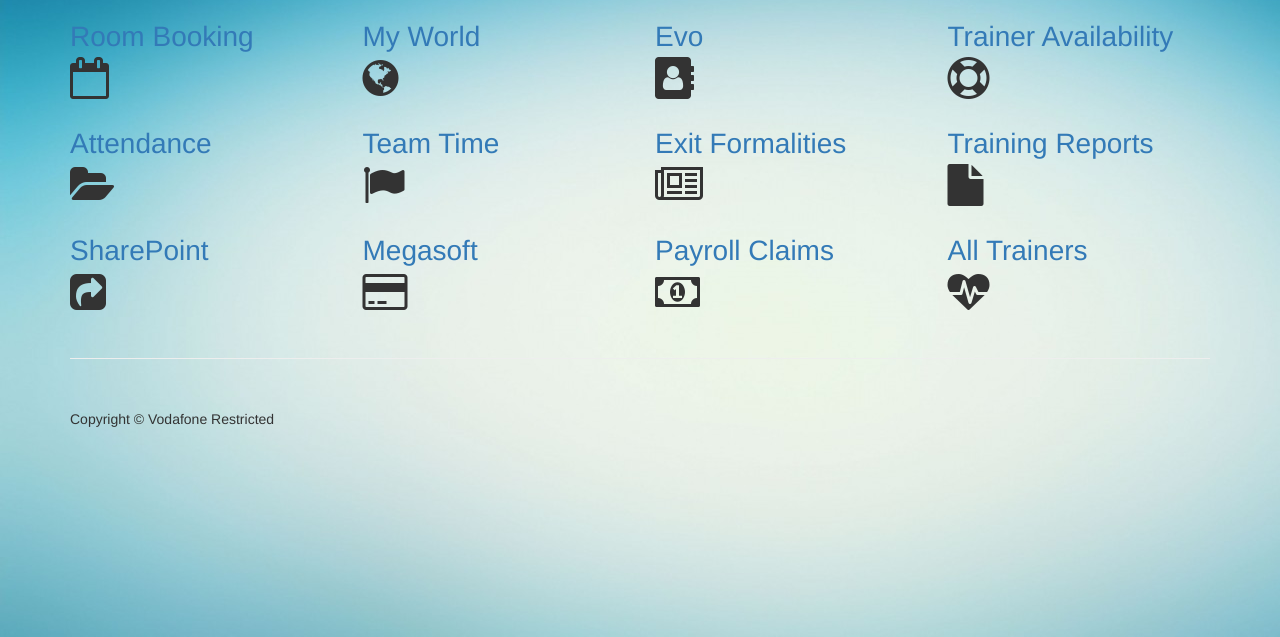
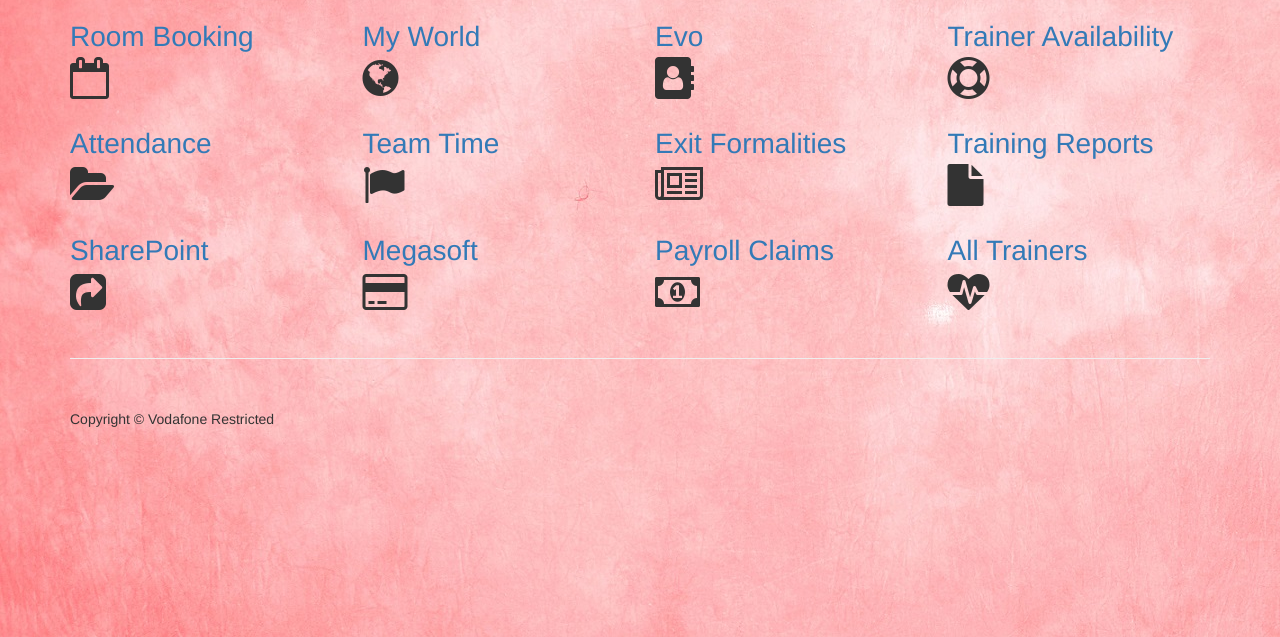
Before and after one commit to ruchikasinghtomar/ruchikasinghtomar.github.io, a plain HTML site: page index.html in a window 1280 px wide. Shown: the part 163-800 px from the top of the page. Drawn offline with Linux system fonts and the light colour scheme.

Commit message:
changes background to red

```diff
--- a/stylesheets/style.css
+++ b/stylesheets/style.css
@@ -1,5 +1,5 @@
 body {
-    background-image: url(/assets/background-3.jpg);
+    background-image: url(/assets/background-4.jpg);
     padding-top: 70px; /* Required padding for .navbar-fixed-top. Remove if using .navbar-static-top. Change if height of navigation changes. */
 }
 
```
Also changed, not shown: assets/background-4.jpg (added).
